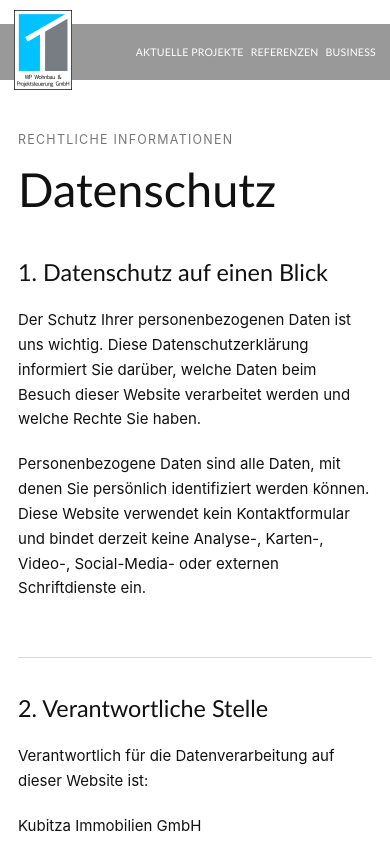
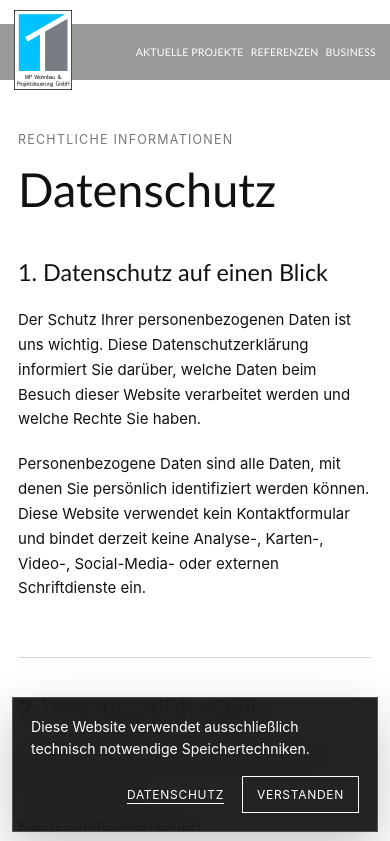
Before and after one commit to StinaSteves/KubitzaImmo, a React (Vite) app: page /datenschutz in a window 390 px wide. Shown: the top 841 px of the page. Built offline with nearby package versions, Linux system fonts and the light colour scheme.

Commit message:
Add privacy notice banner

```diff
--- a/src/App.css
+++ b/src/App.css
@@ -1113,6 +1113,79 @@
   border-top: 1px solid rgba(17, 17, 17, 0.1);
 }
 
+.privacyNotice {
+  position: fixed;
+  right: 24px;
+  bottom: 24px;
+  left: 24px;
+  z-index: 100;
+  display: flex;
+  justify-content: center;
+  pointer-events: none;
+}
+
+.privacyNoticeContent {
+  display: flex;
+  align-items: center;
+  justify-content: space-between;
+  width: min(100%, 920px);
+  gap: 32px;
+  padding: 20px 22px;
+  border: 1px solid rgba(255, 255, 255, 0.2);
+  background: rgba(17, 17, 17, 0.92);
+  color: #fff;
+  box-shadow: 0 18px 50px rgba(0, 0, 0, 0.22);
+  backdrop-filter: blur(16px);
+  -webkit-backdrop-filter: blur(16px);
+  pointer-events: auto;
+}
+
+.privacyNoticeContent p {
+  margin: 0;
+  font-family: 'Inter', 'Helvetica Neue', Arial, sans-serif;
+  font-size: 0.92rem;
+  line-height: 1.55;
+}
+
+.privacyNoticeActions {
+  display: flex;
+  align-items: center;
+  flex: 0 0 auto;
+  gap: 18px;
+}
+
+.privacyNoticeLink,
+.privacyNoticeButton {
+  color: #fff;
+  font-family: 'Inter', 'Helvetica Neue', Arial, sans-serif;
+  font-size: 0.75rem;
+  letter-spacing: 0.06em;
+  text-transform: uppercase;
+}
+
+.privacyNoticeLink {
+  text-underline-offset: 4px;
+}
+
+.privacyNoticeButton {
+  padding: 10px 14px;
+  border: 1px solid currentColor;
+  border-radius: 0;
+  background: transparent;
+  cursor: pointer;
+}
+
+.privacyNoticeLink:hover,
+.privacyNoticeButton:hover {
+  color: #00c2ff;
+}
+
+.privacyNoticeLink:focus-visible,
+.privacyNoticeButton:focus-visible {
+  outline: 2px solid #00c2ff;
+  outline-offset: 3px;
+}
+
 .siteFooterInner {
   display: grid;
   grid-template-columns: minmax(150px, 1.3fr) repeat(3, minmax(150px, 1fr));
@@ -1197,6 +1270,27 @@
 }
 
 @media (max-width: 600px) {
+  .privacyNotice {
+    right: 12px;
+    bottom: 12px;
+    left: 12px;
+  }
+
+  .privacyNoticeContent {
+    align-items: stretch;
+    flex-direction: column;
+    gap: 16px;
+    padding: 18px;
+  }
+
+  .privacyNoticeContent p {
+    font-size: 0.88rem;
+  }
+
+  .privacyNoticeActions {
+    justify-content: flex-end;
+  }
+
   .siteNavigation {
     top: 24px;
     height: 56px;
--- a/src/App.jsx
+++ b/src/App.jsx
@@ -4,6 +4,7 @@ import Reverenzen from './components/Reverenzen.jsx'
 import Projects from './components/Projects.jsx'
 import Footer from './components/Footer.jsx'
 import Navigation from './components/Navigation.jsx'
+import PrivacyNotice from './components/PrivacyNotice.jsx'
 import ScrollToTop from './components/ScrollToTop.jsx'
 import Seo from './components/Seo.jsx'
 import siteUrl from './components/seoConfig.js'
@@ -98,6 +99,7 @@ function App() {
         <Route path='/datenschutz' element={<Datenschutz />} />
         <Route path='/impressum' element={<Impressum />} />
       </Routes>
+      <PrivacyNotice />
     </BrowserRouter>
   )
 }
--- a/src/Pages/Datenschutz.jsx
+++ b/src/Pages/Datenschutz.jsx
@@ -123,6 +123,13 @@ function Datenschutz() {
               einwilligungspflichtigen Tracking- oder Marketingdienste und keine
               Inhalte externer Anbieter eingebunden.
             </p>
+            <p>
+              Wenn Sie den Datenschutzhinweis mit „Verstanden“ schließen, wird
+              diese Auswahl ausschließlich lokal in Ihrem Browser gespeichert.
+              Dadurch wird der Hinweis bei späteren Besuchen nicht erneut
+              angezeigt. Die Speicherung dient keiner Analyse oder Verfolgung
+              Ihres Nutzungsverhaltens.
+            </p>
           </section>
 
           <section className='legalSection'>
--- /dev/null
+++ b/src/components/PrivacyNotice.jsx
@@ -0,0 +1,57 @@
+import { useState } from 'react'
+import { Link } from 'react-router-dom'
+
+const privacyNoticeKey = 'kubitza-privacy-notice-dismissed'
+
+function PrivacyNotice() {
+  const [isVisible, setIsVisible] = useState(() => {
+    try {
+      return localStorage.getItem(privacyNoticeKey) !== 'true'
+    } catch {
+      return true
+    }
+  })
+
+  const dismissNotice = () => {
+    try {
+      localStorage.setItem(privacyNoticeKey, 'true')
+    } catch {
+      // The notice still closes when browser storage is unavailable.
+    }
+
+    setIsVisible(false)
+  }
+
+  if (!isVisible) {
+    return null
+  }
+
+  return (
+    <aside
+      className='privacyNotice'
+      aria-label='Datenschutzhinweis'
+      aria-live='polite'
+    >
+      <div className='privacyNoticeContent'>
+        <p>
+          Diese Website verwendet ausschließlich technisch notwendige
+          Speichertechniken.
+        </p>
+        <div className='privacyNoticeActions'>
+          <Link className='privacyNoticeLink' to='/datenschutz'>
+            Datenschutz
+          </Link>
+          <button
+            className='privacyNoticeButton'
+            type='button'
+            onClick={dismissNotice}
+          >
+            Verstanden
+          </button>
+        </div>
+      </div>
+    </aside>
+  )
+}
+
+export default PrivacyNotice
```
